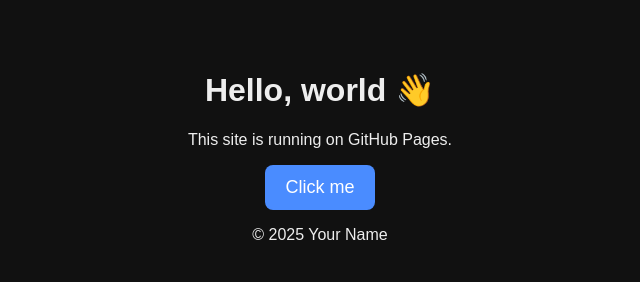
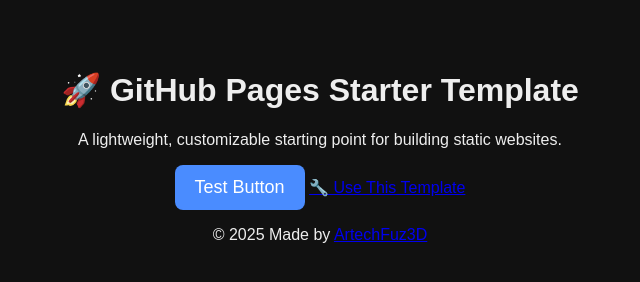
Before and after one commit to ArtechFuz3D/gh-pages-template, a plain HTML site: page index.html in a window 1280 px wide. Shown: the whole page, without its empty margins (320-960 px from the left). Drawn offline with Linux system fonts and the light colour scheme.

Commit message:
Update index.html for GitHub Pages template

```diff
--- a/index.html
+++ b/index.html
@@ -1,24 +1,51 @@
 <!DOCTYPE html>
 <html lang="en">
 <head>
+  <!-- Basic -->
   <meta charset="UTF-8" />
-  <meta name="viewport" content="width=device-width, initial-scale=1.0" />
-  <title>My GitHub Pages Site</title>
+  <meta name="viewport" content="width=device-width, initial-scale=1" />
+  <title>GitHub Pages Template</title>
+  <meta name="description" content="A clean minimal GitHub Pages starter template. Deploy instantly — no CLI or build tools." />
+
+  <!-- Open Graph -->
+  <meta property="og:title" content="GitHub Pages Template" />
+  <meta property="og:description" content="Deploy a website instantly using GitHub Pages — no CLI required." />
+  <meta property="og:type" content="website" />
+  <meta property="og:url" content="https://artechfuz3d.github.io/gh-pages-template/" />
+  <meta property="og:image" content="assets/cover.png" />
+
+  <!-- Twitter -->
+  <meta name="twitter:card" content="summary_large_image" />
+  <meta name="twitter:title" content="GitHub Pages Template" />
+  <meta name="twitter:description" content="Deploy instantly — no terminal or frameworks needed." />
+  <meta name="twitter:image" content="assets/cover.png" />
+
+  <!-- Icons -->
+  <link rel="icon" type="image/png" href="assets/favicon.png" />
+
+  <!-- Styles -->
   <link rel="stylesheet" href="assets/style.css" />
 </head>
 <body>
 
   <header>
-    <h1>Hello, world 👋</h1>
-    <p>This site is running on GitHub Pages.</p>
+    <h1>🚀 GitHub Pages Starter Template</h1>
+    <p>A lightweight, customizable starting point for building static websites.</p>
   </header>
 
   <main>
-    <button id="btn">Click me</button>
+    <button id="btn">Test Button</button>
+
+    <a class="deploy-btn"
+       href="https://github.com/ArtechFuz3D/gh-pages-template/generate"
+       target="_blank"
+       rel="noopener noreferrer">
+      🔧 Use This Template
+    </a>
   </main>
 
   <footer>
-    <p>© <span id="year"></span> Your Name</p>
+    <p>© <span id="year"></span> Made by <a href="https://github.com/ArtechFuz3D" target="_blank">ArtechFuz3D</a></p>
   </footer>
 
   <script src="assets/script.js"></script>
```
